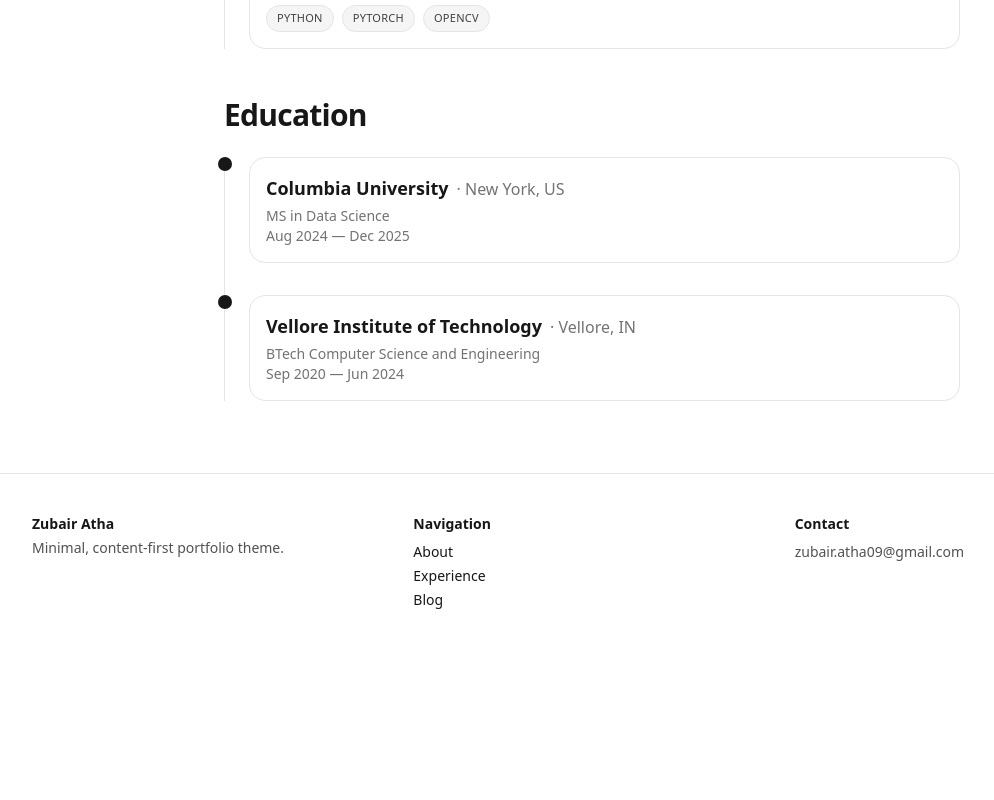
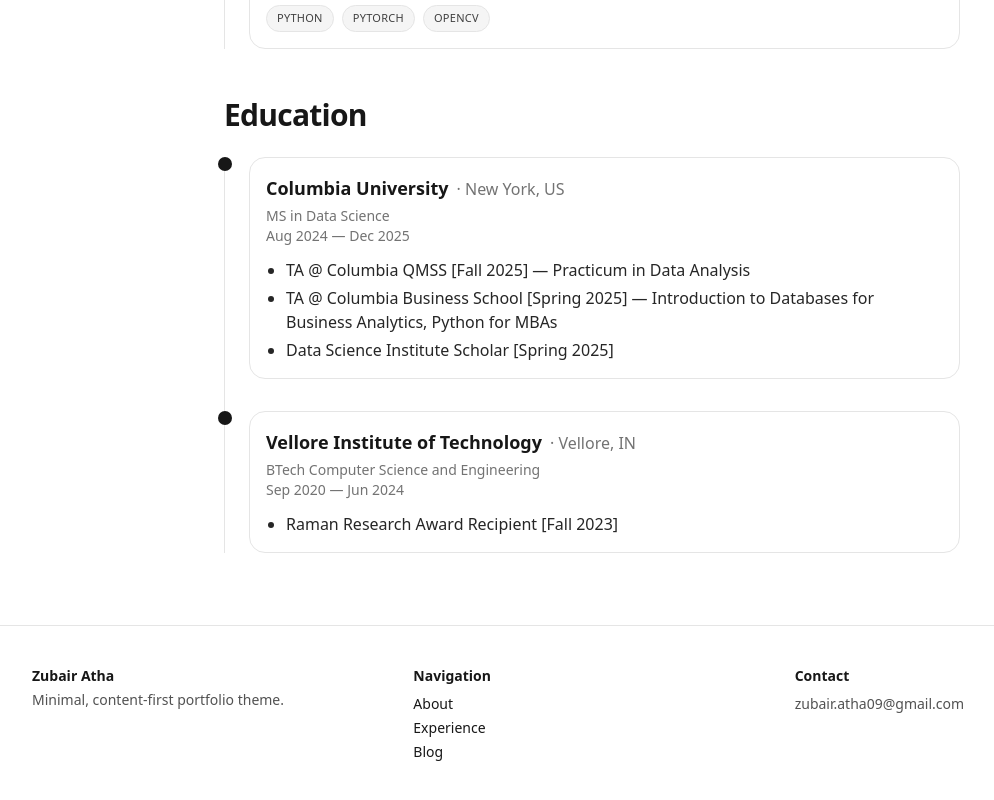
Before and after one commit to zubairatha/portfolio, a Next.js app: page /experience in a window 1280 px wide. Shown: the part 1627-2427 px from the top of the page, without its empty margins (48-1042 px from the left). Before the commit the page ends 2277 px from the top, so only its background shows below. Built offline with nearby package versions, Linux system fonts and the light colour scheme.

Commit message:
feat(education): add TA roles, DSI scholar, Raman award bullets

```diff
--- a/src/components/ExperienceTimeline.tsx
+++ b/src/components/ExperienceTimeline.tsx
@@ -32,6 +32,11 @@
               </div>
               <div className="text-sm text-neutral-500 mt-1">{e.degree}</div>
               <div className="text-sm text-neutral-500">{e.start} — {e.end}</div>
+              {e.bullets && e.bullets.length > 0 && (
+                <ul className="list-disc pl-5 mt-3 space-y-1 text-neutral-800">
+                  {e.bullets.map((b,j)=>(<li key={j}>{b}</li>))}
+                </ul>
+              )}
             </div>
           </li>
         ))}
--- a/src/data/experience.ts
+++ b/src/data/experience.ts
@@ -57,8 +57,14 @@
   },
 ];
 
-export type Education = { school:string; location:string; degree:string; start:string; end:string };
+export type Education = { school:string; location:string; degree:string; start:string; end:string; bullets?: string[] };
 export const EDUCATION: Education[] = [
-  { school: "Columbia University", location: "New York, US", degree: "MS in Data Science", start: "Aug 2024", end: "Dec 2025" },
-  { school: "Vellore Institute of Technology", location: "Vellore, IN", degree: "BTech Computer Science and Engineering", start: "Sep 2020", end: "Jun 2024" },
+  { school: "Columbia University", location: "New York, US", degree: "MS in Data Science", start: "Aug 2024", end: "Dec 2025", bullets: [
+    "TA @ Columbia QMSS [Fall 2025] — Practicum in Data Analysis",
+    "TA @ Columbia Business School [Spring 2025] — Introduction to Databases for Business Analytics, Python for MBAs",
+    "Data Science Institute Scholar [Spring 2025]",
+  ] },
+  { school: "Vellore Institute of Technology", location: "Vellore, IN", degree: "BTech Computer Science and Engineering", start: "Sep 2020", end: "Jun 2024", bullets: [
+    "Raman Research Award Recipient [Fall 2023]",
+  ] },
 ];
```
